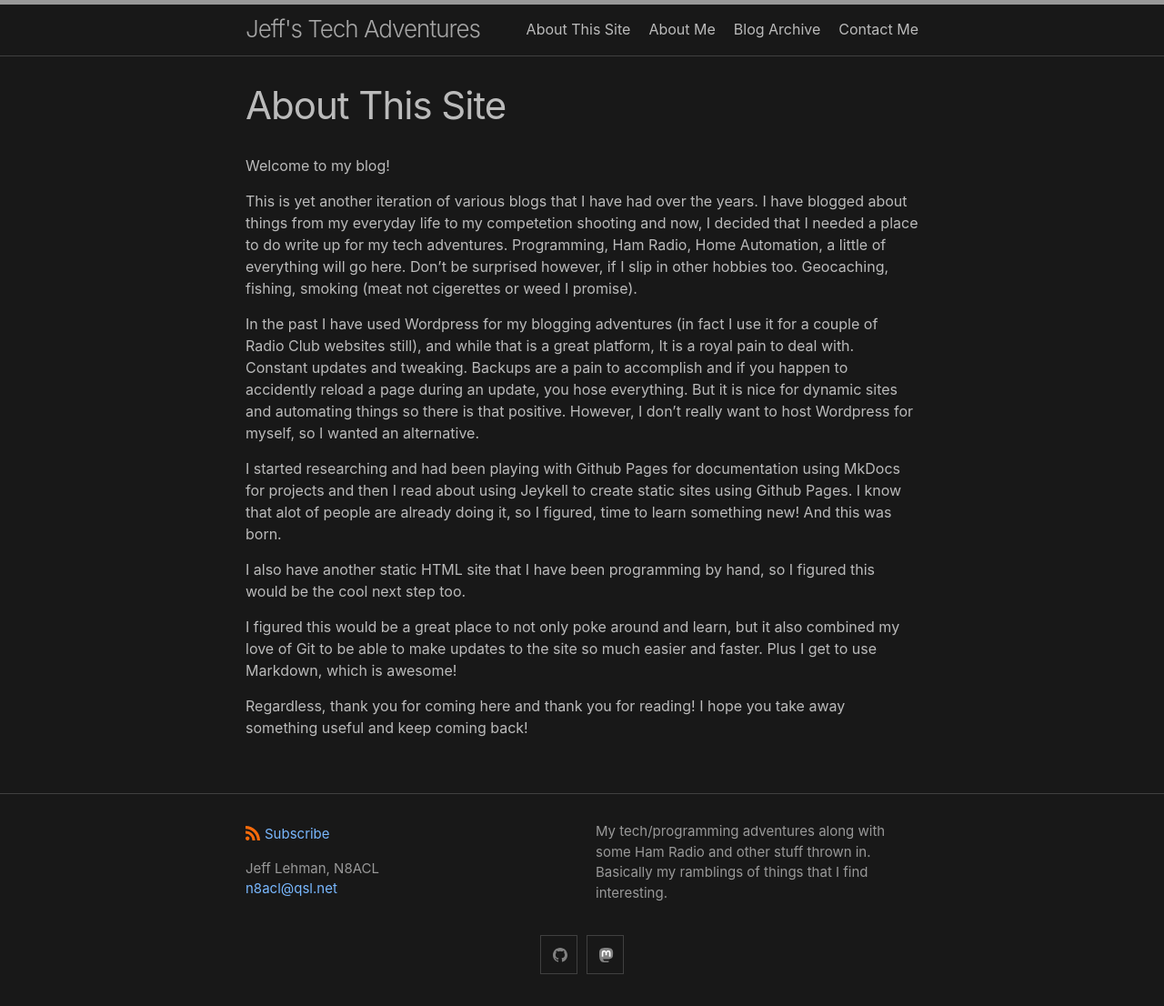
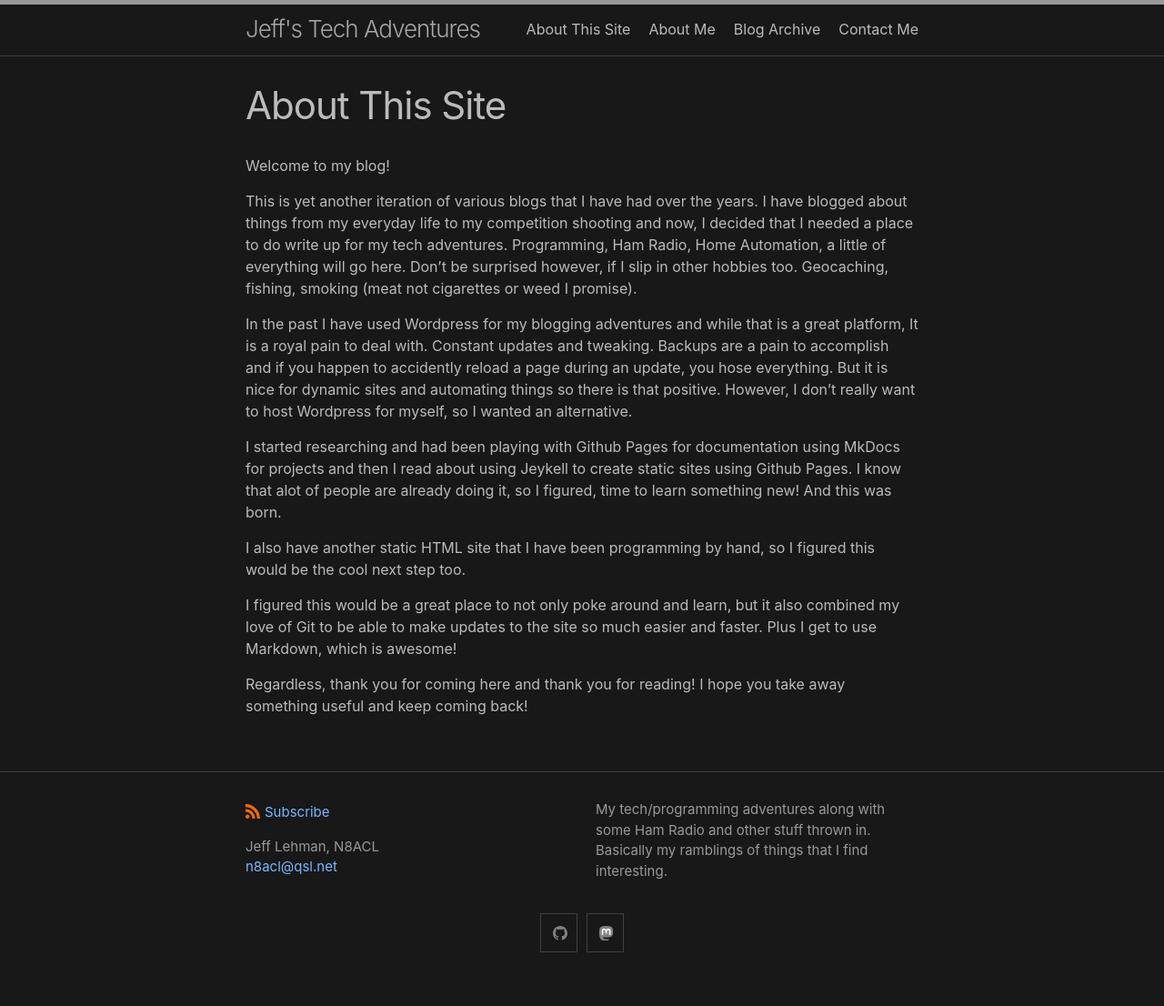
Before and after one commit to n8acl/n8acl.github.io, a Jekyll site: the page built from about_site.md, in a window 1280 px wide. Shown: the whole page at 91% size. Built offline with Jekyll 4.4.1, drawn with Linux system fonts in a browser that asks for light colours; after the commit the page ends 1082 px from its top, so only the background shows below that.

```diff
--- a/about_site.md
+++ b/about_site.md
@@ -6,9 +6,9 @@ permalink: /about_site/
 
 Welcome to my blog!
 
-This is yet another iteration of various blogs that I have had over the years. I have blogged about things from my everyday life to my competetion shooting and now, I decided that I needed a place to do write up for my tech adventures. Programming, Ham Radio, Home Automation, a little of everything will go here. Don't be surprised however, if I slip in other hobbies too. Geocaching, fishing, smoking (meat not cigerettes or weed I promise).
+This is yet another iteration of various blogs that I have had over the years. I have blogged about things from my everyday life to my competition shooting and now, I decided that I needed a place to do write up for my tech adventures. Programming, Ham Radio, Home Automation, a little of everything will go here. Don't be surprised however, if I slip in other hobbies too. Geocaching, fishing, smoking (meat not cigarettes or weed I promise).
 
-In the past I have used Wordpress for my blogging adventures (in fact I use it for a couple of Radio Club websites still), and while that is a great platform, It is a royal pain to deal with. Constant updates and tweaking. Backups are a pain to accomplish and if you happen to accidently reload a page during an update, you hose everything. But it is nice for dynamic sites and automating things so there is that positive. However, I don't really want to host Wordpress for myself, so I wanted an alternative.
+In the past I have used Wordpress for my blogging adventures and while that is a great platform, It is a royal pain to deal with. Constant updates and tweaking. Backups are a pain to accomplish and if you happen to accidently reload a page during an update, you hose everything. But it is nice for dynamic sites and automating things so there is that positive. However, I don't really want to host Wordpress for myself, so I wanted an alternative.
 
 I started researching and had been playing with Github Pages for documentation using MkDocs for projects and then I read about using Jeykell to create static sites using Github Pages. I know that alot of people are already doing it, so I figured, time to learn something new! And this was born.
 
```
Also changed, not shown: about_me.md (+1 -1 lines), contact.md (+1 -1 lines), .obsidian/app.json (added), .obsidian/appearance.json (added), .obsidian/core-plugins.json (added), .obsidian/workspace.json (added), _posts/2022-06-16-sip-connection-to-allstar.md (line endings or trailing spaces).
